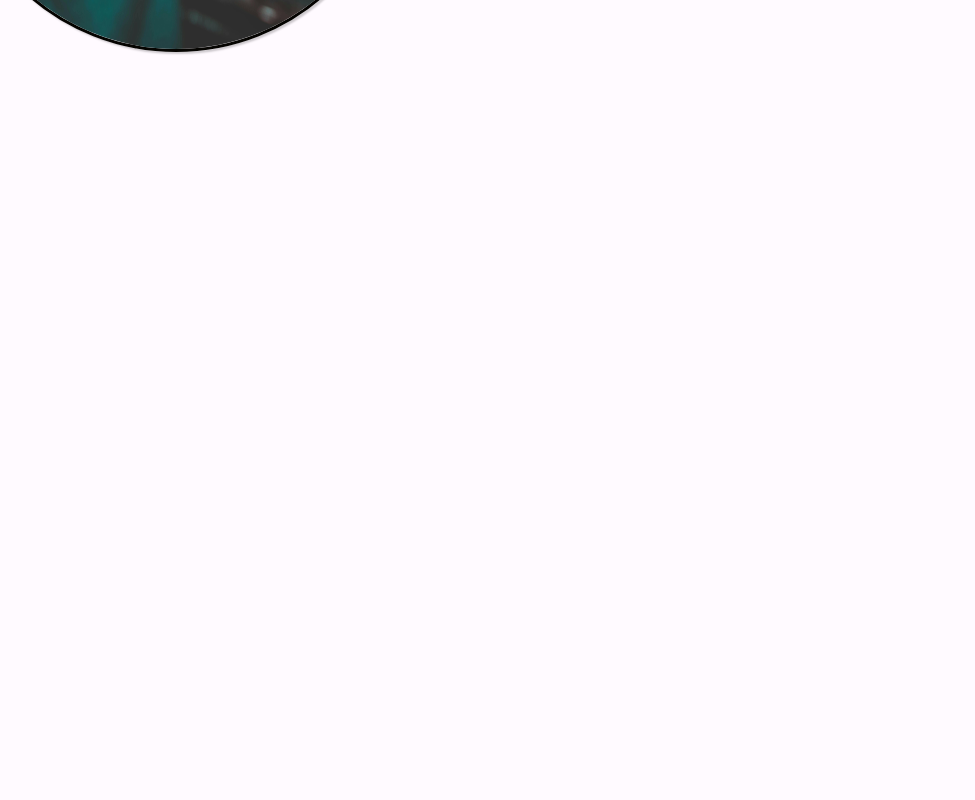
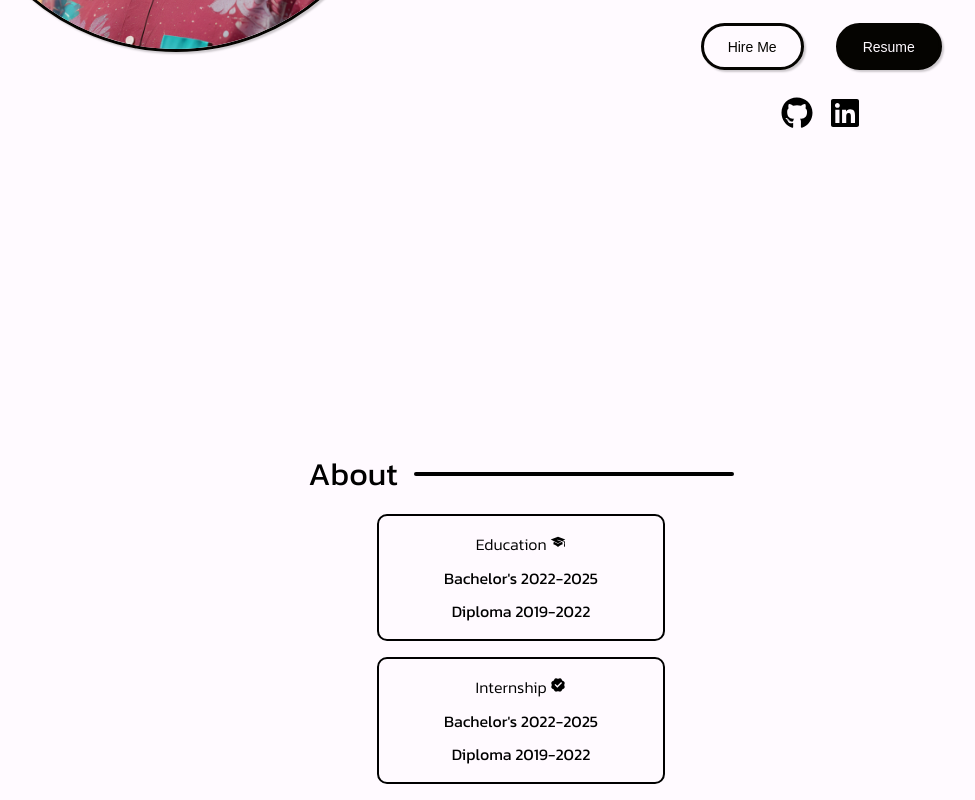
Before and after one commit to vivekchadhuvula01/vivek, a React (Vite) app in the folder resume/: page / in a window 1280 px wide. Shown: the part 510-1310 px from the top of the page, without its empty margins (119-1094 px from the left). Before the commit the page ends 800 px from the top, so only its background shows below. Built offline with nearby package versions, Linux system fonts and the light colour scheme.

Commit message:
About section is complted

```diff
--- a/resume/index.html
+++ b/resume/index.html
@@ -3,7 +3,7 @@
 
 <head>
   <meta charset="UTF-8" />
-  <link rel="icon" type="image/svg+xml" href="./public/logo.svg" />
+  <link rel="icon" type="image/svg+xml" href="/logo.svg" />
   <meta name="viewport" content="width=device-width, initial-scale=1.0" />
   <title>Vivek Chadhuvula</title>
 </head>
--- a/resume/src/App.css
+++ b/resume/src/App.css
@@ -6,10 +6,12 @@
   padding: 0;
   box-sizing: border-box;
 }
+
 /* 1170px ----> first break point */
 
 html,
 body {
   background-color: #fffaff;
   font-family: "Kanit", "Open Sans";
+  scroll-behavior: smooth;
 }
--- a/resume/src/App.jsx
+++ b/resume/src/App.jsx
@@ -1,6 +1,5 @@
-// import { useState } from 'react'
-
 import './App.css'
+import About from './components/About/About'
 import Hero from './components/Hero/Hero'
 import Navbar from './components/Navbar/Navbar'
 
@@ -13,6 +12,7 @@
         <Navbar />
       </header>
       <Hero />
+      <About/>
 
     </>
   )
--- /dev/null
+++ b/resume/src/components/About/About.css
@@ -0,0 +1,42 @@
+
+
+.main-body {
+    display: flex;
+    flex-wrap: wrap;
+    /* flex-direction: column; */
+    justify-content: center;
+    gap: 1rem;
+    align-items: center;
+
+    h2 {
+        font-weight: 400;
+        font-size: 2em;
+    }
+
+    .line {
+        width: 20rem;
+        height: 4px;
+        background-color: black;
+        border-radius: 2px;
+    }
+
+}
+
+.detail-box {
+    display: flex;
+    flex-direction: column;
+    border: 2px solid black;
+    align-items: center;
+    justify-content: center;
+    width: 18rem;
+    margin: 1rem auto;
+    padding: 1rem;
+    border-radius: 10px;
+    gap: 0.6em;
+
+    h4 {
+        text-transform: capitalize;
+        font-weight: 300;
+
+    }
+}
--- /dev/null
+++ b/resume/src/components/About/About.jsx
@@ -0,0 +1,30 @@
+import React from 'react'
+import './About.css'
+import { GiGraduateCap } from "react-icons/gi";
+import { RiVerifiedBadgeFill } from "react-icons/ri";
+
+const About = () => {
+    return (
+        <>
+            <section className='main-body'>
+                <h2>About </h2>
+                <span className='line'></span>
+            </section>
+
+            <div className='details'>
+                <section className='detail-box'>
+                    <h4>education <GiGraduateCap /></h4>
+                    <p>Bachelor's 2022-2025</p>
+                    <p>Diploma  2019-2022</p>
+                </section>
+                <section className='detail-box'>
+                    <h4>Internship <RiVerifiedBadgeFill /></h4>
+                    <p>Bachelor's 2022-2025</p>
+                    <p>Diploma  2019-2022</p>
+                </section>
+            </div>
+        </>
+    )
+}
+
+export default About
--- a/resume/src/components/Hero/Hero.css
+++ b/resume/src/components/Hero/Hero.css
@@ -5,6 +5,7 @@
     gap: 5rem;
     margin: 3rem auto;
     flex-wrap: wrap;
+    height: 100dvh;
 }
 
 .profile-text {
@@ -74,18 +75,21 @@
     border: 3px solid #050401;
     box-shadow: 2px 2px 2px rgba(0, 0, 0, 0.2);
 }
-.link{
+
+.link {
     display: flex;
     align-items: center;
     cursor: pointer;
     justify-content: center;
     gap: 1rem;
-    a{
+
+    a {
         font-size: 2rem;
     }
 
 }
-.link a:hover{
-    transform: scale3d(2,3);
+
+.link a:hover {
+    transform: scale3d(2, 3);
 
 }
```
Also changed, not shown: resume/src/assets/profile.jpg.
